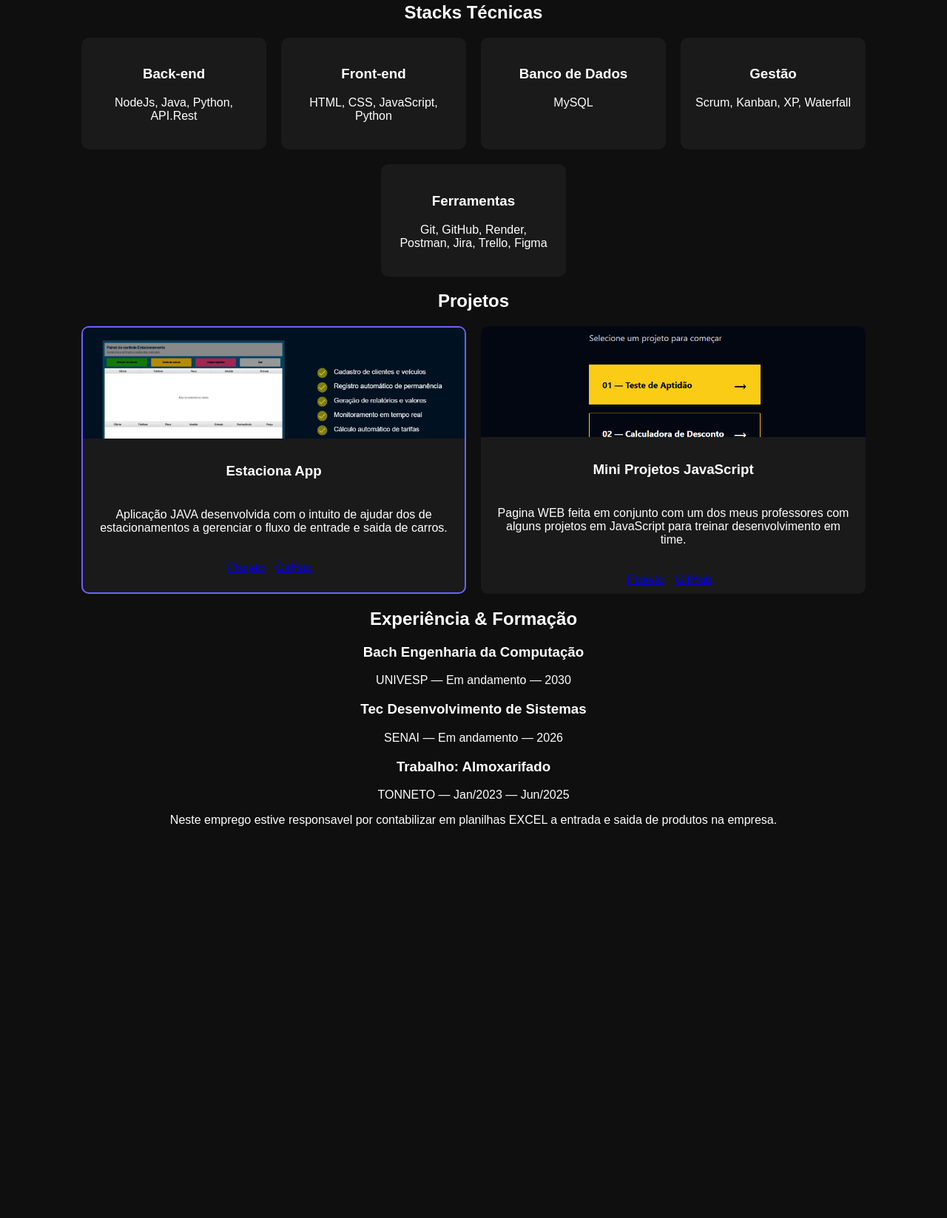
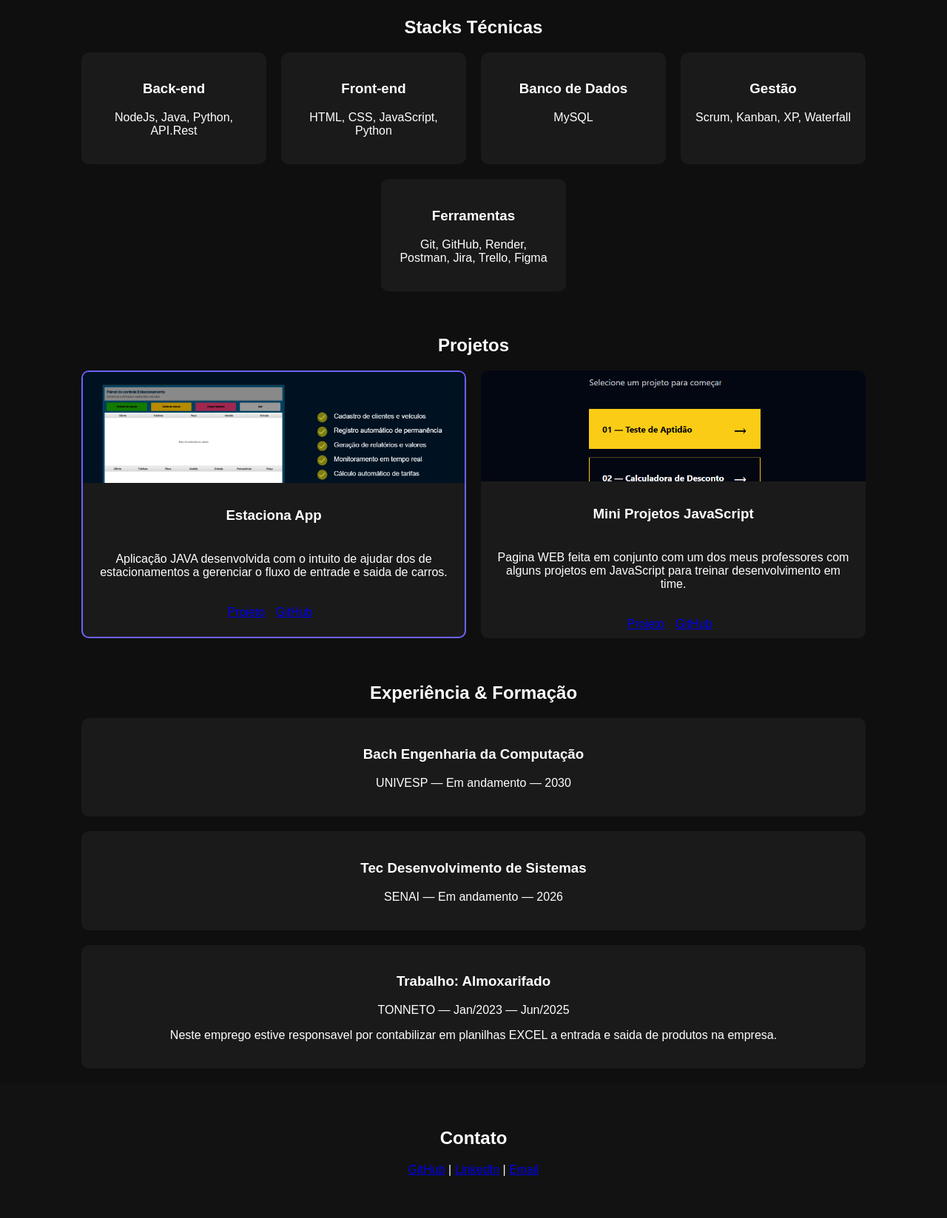
Before and after one commit to leandrodosreis/Portifolio, a plain HTML site: page index.html in a window 1280 px wide. Shown: the part 851-2498 px from the top of the page at 74% size. Before the commit the page ends 1985 px from the top, so only its background shows below. Drawn offline with Linux system fonts and the light colour scheme.

Commit message:
Criação do footer

```diff
--- a/index.html
+++ b/index.html
@@ -135,6 +135,16 @@
         </div>
     </section>
 
+    <footer id="contato">
+        <div class="container center">
+            <h2>Contato</h2>
+            <p>
+                <a href="https://github.com/leandrodosreis">GitHub</a> |
+                <a href="https://www.linkedin.com/in/leandrodosreisfilho2005">LinkedIn</a> |
+                <a href="mailto:leandrodosreisfilho@gmail.com">Email</a>
+            </p>
+        </div>
+    </footer>
 
 </body>
 </html>
--- a/style.css
+++ b/style.css
@@ -133,3 +133,54 @@ nav a {
 .links a {
   margin-right: 10px;
 }
+
+.exp-box {
+  background: #1a1a1a;
+  margin-top: 20px;
+  padding: 20px;
+  border-radius: 10px;
+}
+
+#experiencia {
+    padding: 20px;
+}
+
+#projetos {
+    padding: 20px;
+}
+#skills {
+    padding: 20px;
+}
+
+footer {
+  background: #121212;
+  padding: 40px 0;
+}
+
+/* RESPONSIVIDADE */
+@media (max-width: 768px) {
+  .header-content {
+    flex-direction: column;
+    gap: 10px;
+  }
+
+  nav {
+    display: flex;
+    flex-wrap: wrap;
+    justify-content: center;
+  }
+
+  .hero {
+    padding: 60px 0;
+  }
+
+    .hero-layout {
+    flex-direction: column;
+    text-align: center;
+  }
+
+  .hero-img img {
+    height: 250px;
+  }
+
+}
```
